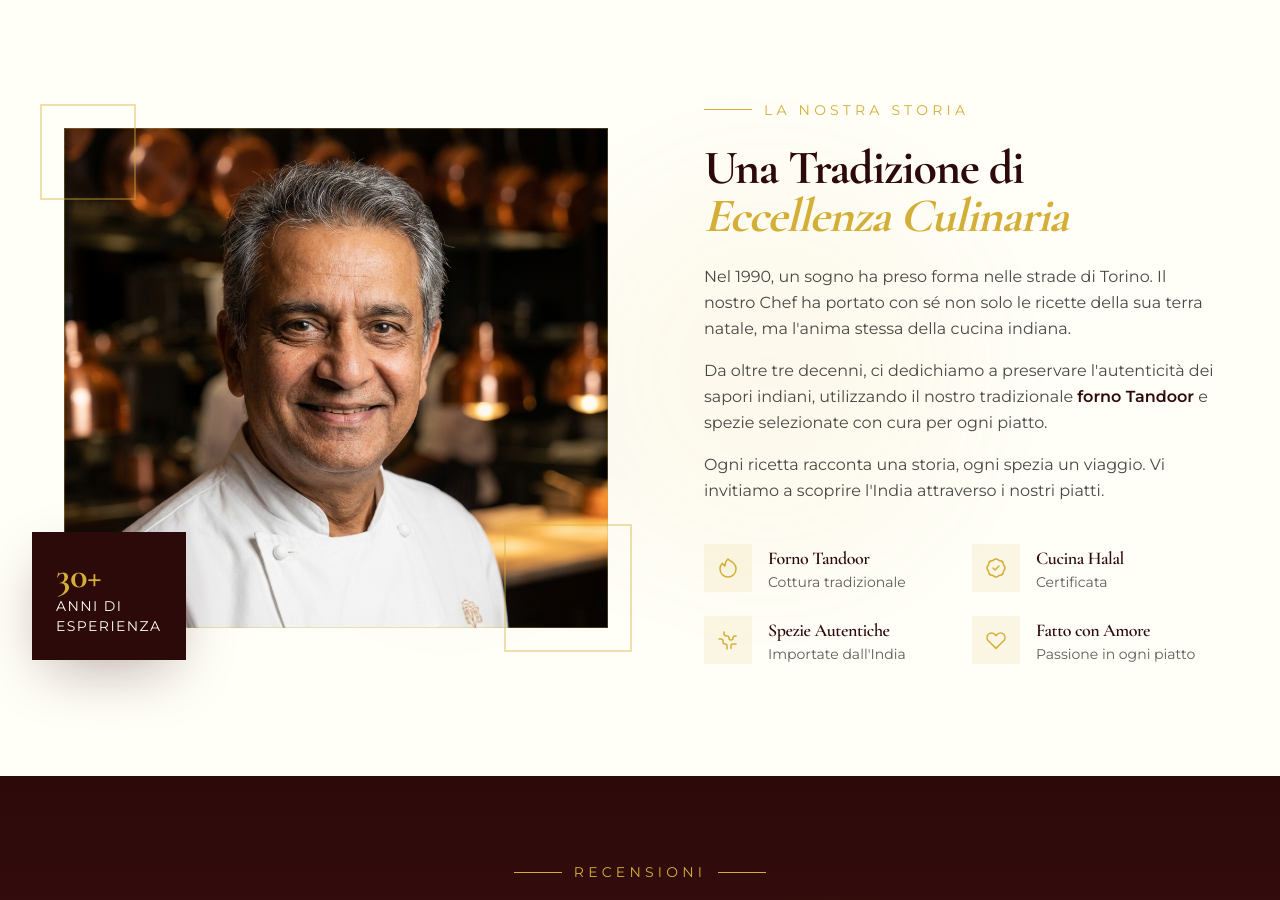
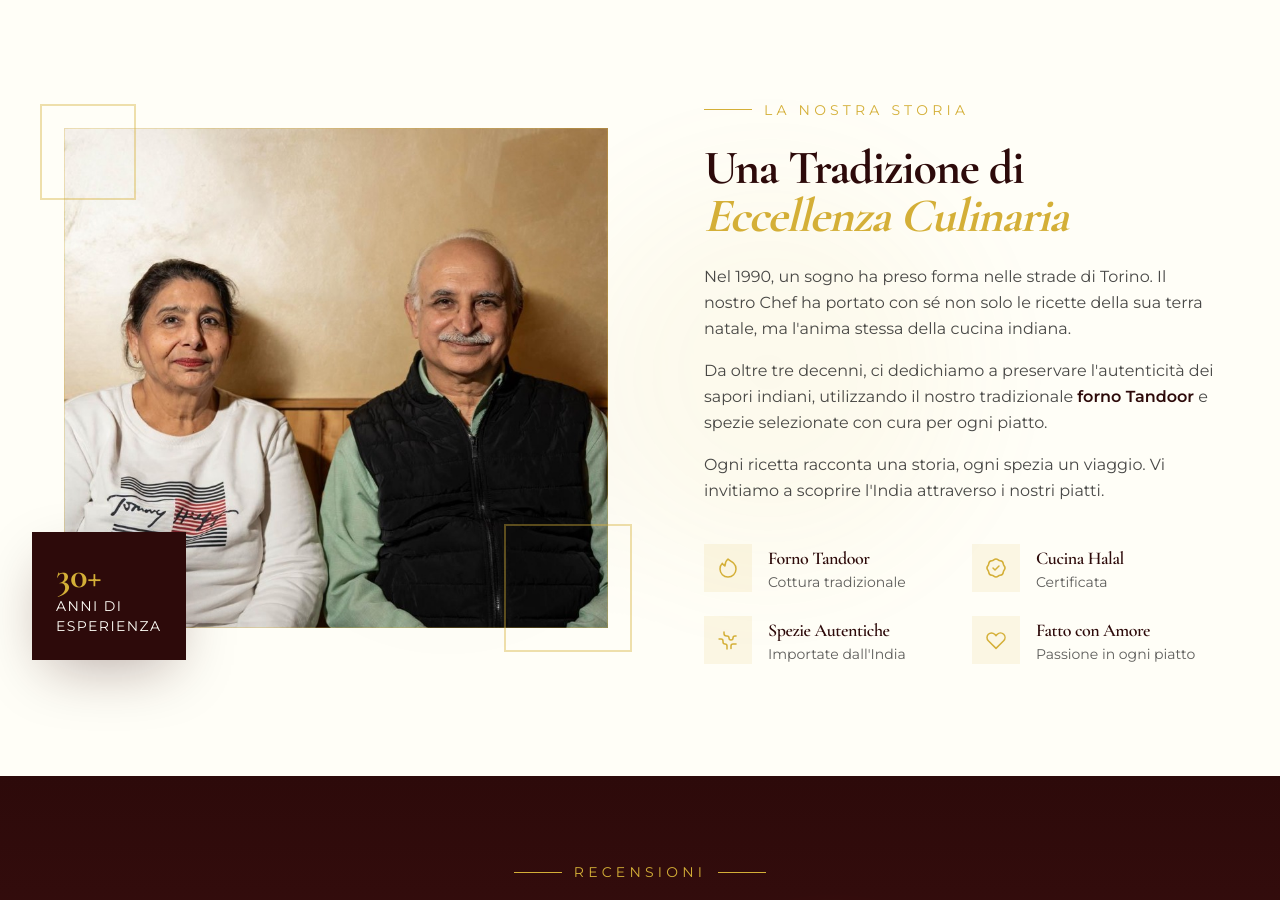
Before and after one commit to krishanu8219/namaste-ristorante, a Next.js app: page / in a window 1280 px wide. Shown: the part 820-1720 px from the top of the page. Built offline with nearby package versions, Linux system fonts and the light colour scheme.

Commit message:
feat: Update founders photo in Our Story section

```diff
--- a/src/components/home/ChefStory.tsx
+++ b/src/components/home/ChefStory.tsx
@@ -19,9 +19,9 @@ export default function ChefStory() {
                             {/* Main Image */}
                             <div className="relative overflow-hidden">
                                 <img
-                                    src="/chef-portrait.png"
-                                    alt="Chef preparing authentic Indian cuisine"
-                                    className="w-full h-[500px] object-cover object-top"
+                                    src="/owners.jpg"
+                                    alt="Founders of Namaste Ristorante"
+                                    className="w-full h-[500px] object-cover object-center"
                                 />
                                 {/* Gold Border Accent */}
                                 <div className="absolute inset-0 border border-champagne-gold/30" />
```
Also changed, not shown: public/owners.jpg (added).
